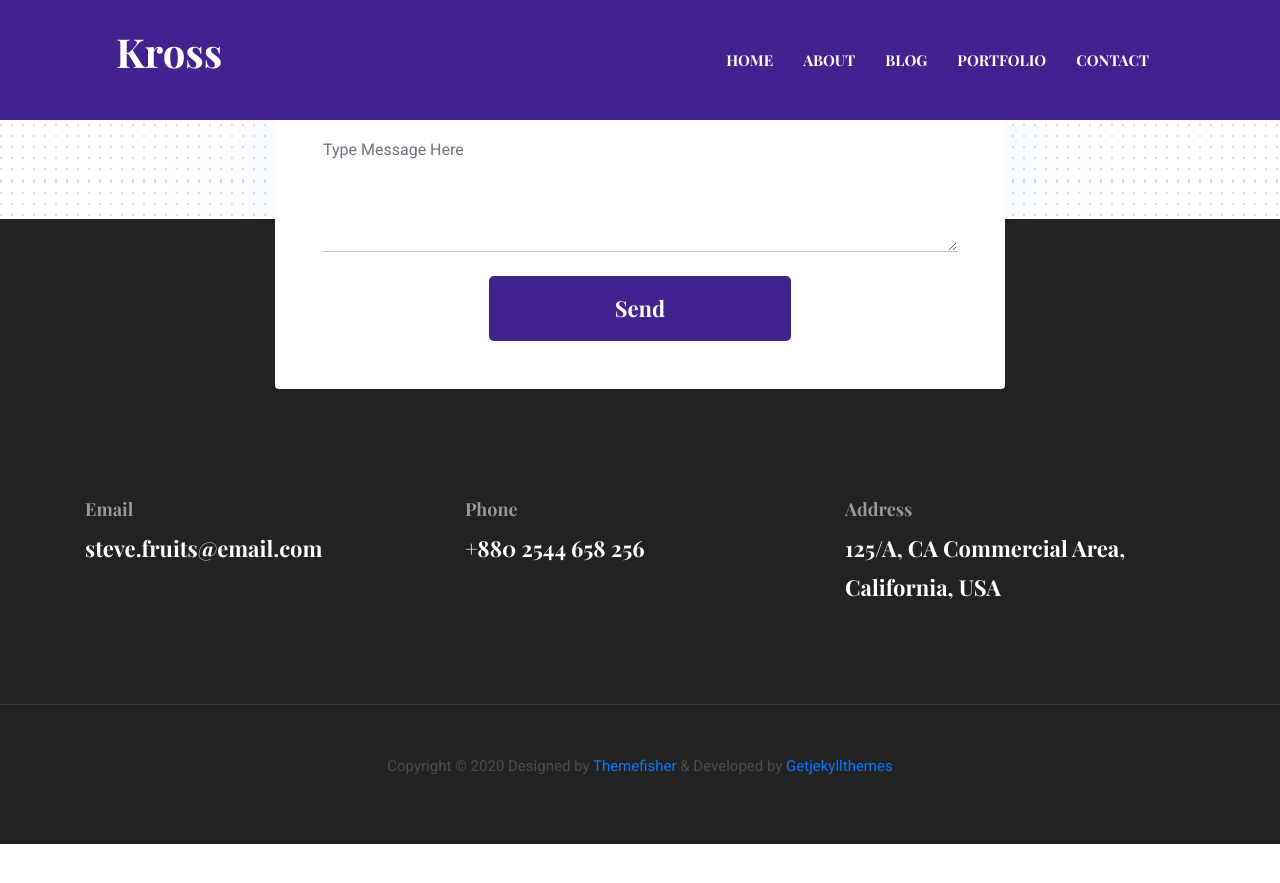
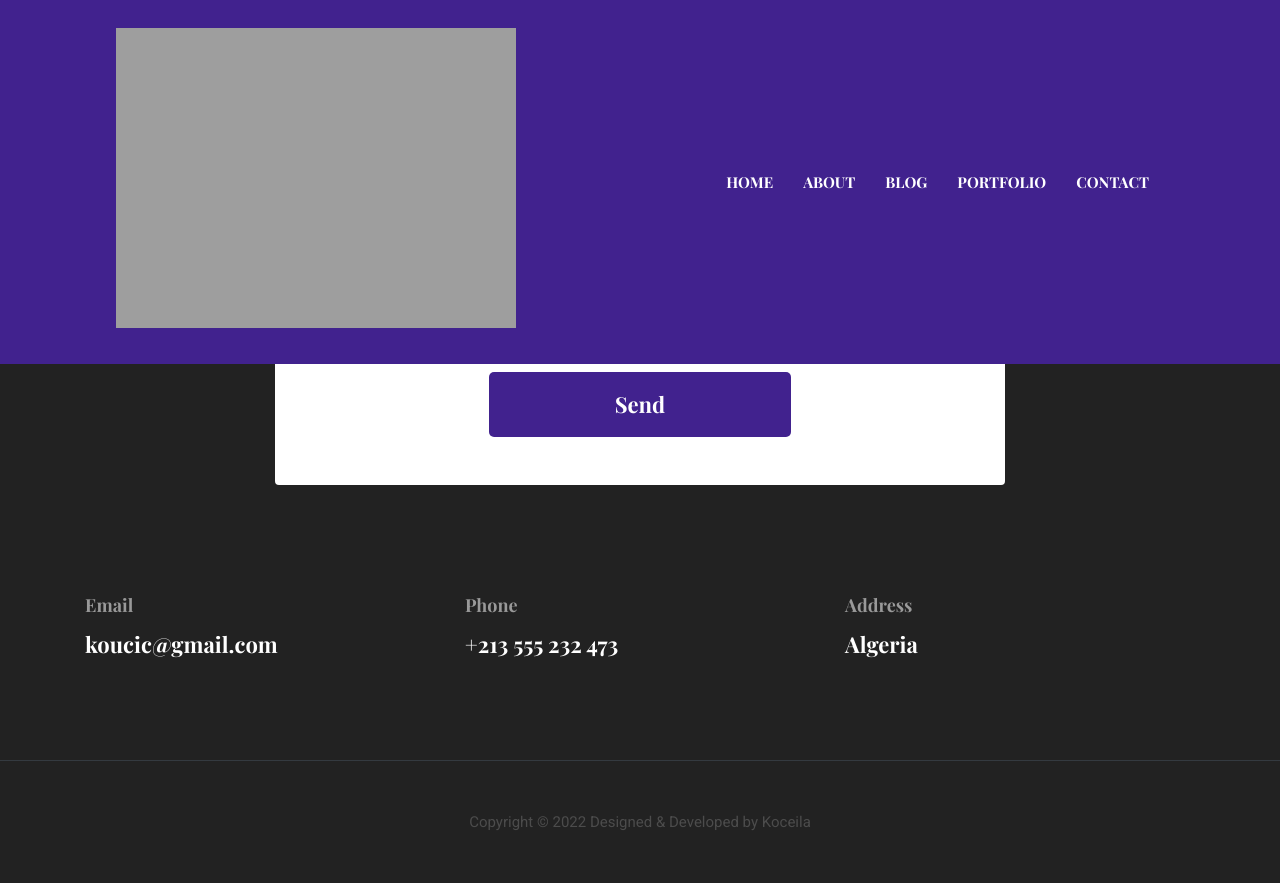
Before and after one commit to koceilachefai/koo, a Jekyll site: the page built from index.html, in a window 1280 px wide and 900 px high, scrolled down 6646 px. Shown: the top 883 px of the window. Built offline with Jekyll 4.4.1, drawn with Linux system fonts in a browser that asks for light colours; before the commit the page ends 7490 px from its top, so only the background shows below that; part of the change alters nothing that is shown; some of the changed text lies outside the part shown.

Commit message:
Updated '_data/settings.yml' via CloudCannon

```diff
--- a/_data/settings.yml
+++ b/_data/settings.yml
@@ -1,296 +1,236 @@
-#-------------------------------
-# General Site Settings
-
-title: Kross
-logo:
-author: themefisher
-description: this is meta description
-email: steve.fruits@email.com
-phone: +880 2544 658 256
-address: 125/A, CA Commercial Area, California, USA
-copyright: Copyright &copy; 2020 Designed by [Themefisher](https://themefisher.com) & Developed by [Getjekyllthemes](https://getjekyllthemes.com)
-
+title: Koceila Portfolio
+logo: Koceila
+author: C.Koceila
+description: this is My portfolio
+email: koucic@gmail.com
+phone: +213 555 232 473
+address: Algeria
+copyright: Copyright &copy; 2022 Designed  & Developed by Koceila
 menu:
-- {name: About, link: '/about'}
-- {name: Blog, link: '/blog'}
-- {name: Portfolio, link: '/portfolio'}
-- {name: Contact, link: '/contact'}
-
-
-#-------------------------------
-# Google Analytics Section
-
-# Analytics helps you understand who visits your website.
-# Learn more at: http://support.google.com/analytics/answer/1008065
-
-# NOTE: If you want to use Google Analytics for basic web tracking: Just uncomment and enter your UA-Code here.
-
-google-analytics: # UA-XXXXXX-X
-
-
-#-------------------------------
-# Comment Section (Disqus)
-
-disqus-identifier: # Add your shortname for Disqus Comment. For example mr-brown
-
-
-#-------------------------------
-# Hero Section
-
+  - name: About
+    link: /about
+  - name: Blog
+    link: /blog
+  - name: Portfolio
+    link: /portfolio
+  - name: Contact
+    link: /contact
+google-analytics:
+disqus-identifier:
 hero:
-  hero-title: Hi! I’m <br> Christoher <br> UX designer
-
+  hero-title: 'Hi! I’m <br> Koceila <br> UX Software and Web Engineer '
 social:
-- {icon: "ti-facebook", link: "#"}
-- {icon: "ti-instagram", link: "#"}
-- {icon: "ti-dribbble", link: "#"}
-- {icon: "ti-twitter", link: "#"}
-
-
-#-------------------------------
-# About (Section and Page)
-
-# About Section
-blurb:
-  Lorem ipsum dolor sit amet, consectetur adipisicing elit, sed do eiusmod tempor incididunt ut labore et dolore magna aliqua. Ut enim ad minim veniam, quis nostrud exercitation ullamco laboris nisi ut aliquip ex ea commodo consequat. Duis aute irure dolor in reprehenderit in voluptate velit esse cillum dolore eu fugiat nulla pariatur.
-
-blurb-btn-link: '/about'
+  - icon: ti-facebook
+    link: '#'
+  - icon: ti-instagram
+    link: '#'
+  - icon: ti-dribbble
+    link: '#'
+  - icon: ti-twitter
+    link: '#'
+blurb: >-
+  Lorem ipsum dolor sit amet, consectetur adipisicing elit, sed do eiusmod
+  tempor incididunt ut labore et dolore magna aliqua. Ut enim ad minim veniam,
+  quis nostrud exercitation ullamco laboris nisi ut aliquip ex ea commodo
+  consequat. Duis aute irure dolor in reprehenderit in voluptate velit esse
+  cillum dolore eu fugiat nulla pariatur.
+blurb-btn-link: /about
 blurb-btn-name: know more
-
-
-# About Page
-
-# Work Process Section
 work-process:
-  - title : "Research and Plan"
-    icon : "assets/images/icons/plan.png"
-    content : "Lorem ipsum dolor sit amet, consectetur adipisicing elit, sed do eiusmod tempor incididunt ut labore et dolore magna aliqua."
-
-  - title : "Design and Develop"
-    icon : "assets/images/icons/design.png"
-    content : "Lorem ipsum dolor sit amet, consectetur adipisicing elit, sed do eiusmod tempor incididunt ut labore et dolore magna aliqua."
-
-  - title : "Deliver"
-    icon : "assets/images/icons/print.png"
-    content : "Lorem ipsum dolor sit amet, consectetur adipisicing elit, sed do eiusmod tempor incididunt ut labore et dolore magna aliqua."
-
-
-# My Team Section
+  - title: Research and Plan
+    icon: assets/images/icons/plan.png
+    content: >-
+      Lorem ipsum dolor sit amet, consectetur adipisicing elit, sed do eiusmod
+      tempor incididunt ut labore et dolore magna aliqua.
+  - title: Design and Develop
+    icon: assets/images/icons/design.png
+    content: >-
+      Lorem ipsum dolor sit amet, consectetur adipisicing elit, sed do eiusmod
+      tempor incididunt ut labore et dolore magna aliqua.
+  - title: Deliver
+    icon: assets/images/icons/print.png
+    content: >-
+      Lorem ipsum dolor sit amet, consectetur adipisicing elit, sed do eiusmod
+      tempor incididunt ut labore et dolore magna aliqua.
 team:
-  - title : "Jack Schenziwe"
-    image : "assets/images/team/member-1.png"
-    designation : "Project Manager"
-
-  - title : "Julias Carlie"
-    image : "assets/images/team/member-2.png"
-    designation : "Web Developer"
-
-  - title : "John Doe"
-    image : "assets/images/team/member-3.png"
-    designation : "Designer"
-
-
-#-------------------------------
-# Skills Section
-
+  - title: Jack Schenziwe
+    image: assets/images/team/member-1.png
+    designation: Project Manager
+  - title: Julias Carlie
+    image: assets/images/team/member-2.png
+    designation: Web Developer
+  - title: John Doe
+    image: assets/images/team/member-3.png
+    designation: Designer
 skills-title: Skills
 skills:
-- {name: Web Design, color: '#fdb157', value: '90%'}
-- {name: Logo Design, color: '#9473e6', value: '60%'}
-- {name: After Effects, color: '#bdecf6', value: '80%'}
-- {name: Web App, color: '#ffbcaa', value: '70%'}
-
-
-#-------------------------------
-# Exprerience Section
-
+  - name: Web Design
+    color: '#fdb157'
+    value: 90%
+  - name: Logo Design
+    color: '#9473e6'
+    value: 60%
+  - name: After Effects
+    color: '#bdecf6'
+    value: 80%
+  - name: Web App
+    color: '#ffbcaa'
+    value: 70%
 experience-title: Experience
 experience:
-- {name: Junior UX Designer, icon: 'icon-1.png', date: 'Jan 2007 - Feb 2009', organization: 'WEBEX'}
-- {name: UX & UI Designer, icon: 'icon-2.png', date: 'Mar 2009 - Aug 2014', organization: 'AUGMEDIX'}
-- {name: Senior UI Designer, icon: 'icon-3.png', date: 'Sep 2014 - Present', organization: 'THEMEFISHER'}
-
-
-#-------------------------------
-# Education Section
-
+  - name: Junior UX Designer
+    icon: icon-1.png
+    date: Jan 2007 - Feb 2009
+    organization: WEBEX
+  - name: UX & UI Designer
+    icon: icon-2.png
+    date: Mar 2009 - Aug 2014
+    organization: AUGMEDIX
+  - name: Senior UI Designer
+    icon: icon-3.png
+    date: Sep 2014 - Present
+    organization: THEMEFISHER
 education-title: Education
 education:
-- {name: Marters in UX Design, date: '2006', organization: 'Masassusets Institute of Technology'}
-- {name: Honours in Fine Arts, date: '2004', organization: 'Harvard University'}
-- {name: Higher Secondary Certificat, date: '2000', organization: 'Cardiff School'}
-- {name: Secondary School Certificate, date: '1998', organization: 'Cardiff School'}
-
-
-#-------------------------------
-# Services Section
-
+  - name: Marters in UX Design
+    date: '2006'
+    organization: Masassusets Institute of Technology
+  - name: Honours in Fine Arts
+    date: '2004'
+    organization: Harvard University
+  - name: Higher Secondary Certificat
+    date: '2000'
+    organization: Cardiff School
+  - name: Secondary School Certificate
+    date: '1998'
+    organization: Cardiff School
 services-title: Services
 services:
-- {
-    name: UI Design,
-    icon: ti-palette,
-    description: 'Lorem ipsum dolor sit amet, consectetur adipisicing elit, sed do eiusmod tempor incididunt ut labore et dolore magna aliqua.',
-    active: # Add true to select section
-  }
-- {
-    name: UX Design,
-    icon: ti-vector,
-    description: 'Lorem ipsum dolor sit amet, consectetur adipisicing elit, sed do eiusmod tempor incididunt ut labore et dolore magna aliqua.',
-    active: true # Add true to select section
-  }
-- {
-    name: Interaction Design,
-    icon: ti-panel,
-    description: 'Lorem ipsum dolor sit amet, consectetur adipisicing elit, sed do eiusmod tempor incididunt ut labore et dolore magna aliqua.',
-    active: # Add true to select section
-  }
-
-
-
-#-------------------------------
-# Portfolio (Section and Page)
-
-# Portfolio Home Section
+  - name: UI Design
+    icon: ti-palette
+    description: >-
+      Lorem ipsum dolor sit amet, consectetur adipisicing elit, sed do eiusmod
+      tempor incididunt ut labore et dolore magna aliqua.
+    active:
+  - name: UX Design
+    icon: ti-vector
+    description: >-
+      Lorem ipsum dolor sit amet, consectetur adipisicing elit, sed do eiusmod
+      tempor incididunt ut labore et dolore magna aliqua.
+    active: true
+  - name: Interaction Design
+    icon: ti-panel
+    description: >-
+      Lorem ipsum dolor sit amet, consectetur adipisicing elit, sed do eiusmod
+      tempor incididunt ut labore et dolore magna aliqua.
+    active:
 portfolio-home-items:
-  - image : "assets/images/portfolio/item-1.png"
-    url: "#"
-
-  - image : "assets/images/portfolio/item-2.png"
-    url: "#"
-
-  - image : "assets/images/portfolio/item-3.png"
-    url: "#"
-
-  - image : "assets/images/portfolio/item-4.png"
-    url: "#"
-
-  - image : "assets/images/portfolio/item-5.png"
-    url: "#"
-
-
-# Portfolio Page
+  - image: assets/images/portfolio/item-1.png
+    url: '#'
+  - image: assets/images/portfolio/item-2.png
+    url: '#'
+  - image: assets/images/portfolio/item-3.png
+    url: '#'
+  - image: assets/images/portfolio/item-4.png
+    url: '#'
+  - image: assets/images/portfolio/item-5.png
+    url: '#'
 portfolio-label:
-- {
-    title : "UI/UX Design",
-    type : "design"
-  }
-- {
-    title : "BRANDING",
-    type : "branding"
-  }
-- {
-    title : "ILLUSTRATION",
-    type : "illustration"
-  }
-
+  - title: UI/UX Design
+    type: design
+  - title: BRANDING
+    type: branding
+  - title: ILLUSTRATION
+    type: illustration
 portfolio-items:
-  - image : "assets/images/portfolio/item-1.png"
-    url: "#"
+  - image: assets/images/portfolio/item-1.png
+    url: '#'
     portfolio-type:
-     - type: "design"
-     - type: "illustration"
-
-  - image : "assets/images/portfolio/item-2.png"
-    url: "#"
+      - type: design
+      - type: illustration
+  - image: assets/images/portfolio/item-2.png
+    url: '#'
     portfolio-type:
-      - type: "branding"
-
-  - image : "assets/images/portfolio/item-3.png"
-    url: "#"
+      - type: branding
+  - image: assets/images/portfolio/item-3.png
+    url: '#'
     portfolio-type:
-      - type: "illustration"
-
-  - image : "assets/images/portfolio/item-6.png"
-    url: "#"
+      - type: illustration
+  - image: assets/images/portfolio/item-6.png
+    url: '#'
     portfolio-type:
-      - type: "design"
-      - type: "branding"
-
-  - image : "assets/images/portfolio/item-8.png"
-    url: "#"
+      - type: design
+      - type: branding
+  - image: assets/images/portfolio/item-8.png
+    url: '#'
     portfolio-type:
-      - type: "illustration"
-
-  - image : "assets/images/portfolio/item-5.png"
-    url: "#"
+      - type: illustration
+  - image: assets/images/portfolio/item-5.png
+    url: '#'
     portfolio-type:
-      - type: "design"
-
-  - image : "assets/images/portfolio/item-1.png"
-    url: "#"
+      - type: design
+  - image: assets/images/portfolio/item-1.png
+    url: '#'
     portfolio-type:
-      - type: "branding"
-
-  - image : "assets/images/portfolio/item-3.png"
-    url: "#"
+      - type: branding
+  - image: assets/images/portfolio/item-3.png
+    url: '#'
     portfolio-type:
-      - type: "design"
-      - type: "illustration"
-      - type: "branding"
-
-  - image : "assets/images/portfolio/item-7.png"
-    url: "#"
+      - type: design
+      - type: illustration
+      - type: branding
+  - image: assets/images/portfolio/item-7.png
+    url: '#'
     portfolio-type:
-      - type: "illustration"
-
-
-#-------------------------------
-# Testimonials Section
-
+      - type: illustration
 testimonial-items:
-  - name: "Jesica Gomez"
-    image: "assets/images/testimonial/client-1.png"
-    designation : "CEO, Funder"
-    content : "Lorem ipsum dolor sit amet, consectetur adipisicing elit, sed do eiusmod tempor incididunt ut labore et dolore magna aliqua. Ut enim ad minim veniam, <strong>quis nostrud exercitation ullamco laboris nisi ut aliquip ex ea commodo consequat.</strong> Duis aute irure dolor in reprehenderit in voluptate velit esse cillum dolore eu fugiat nulla pariatur."
-
-  - name: "Jesica Gomez"
-    image: "assets/images/testimonial/client-1.png"
-    designation: "CEO, Funder"
-    content: "Lorem ipsum dolor sit amet, consectetur adipisicing elit, sed do eiusmod tempor incididunt ut labore et dolore magna aliqua. Ut enim ad minim veniam, <strong>quis nostrud exercitation ullamco laboris nisi ut aliquip ex ea commodo consequat.</strong> Duis aute irure dolor in reprehenderit in voluptate velit esse cillum dolore eu fugiat nulla pariatur."
-
-  - name: "Jesica Gomez"
-    image: "assets/images/testimonial/client-1.png"
-    designation: "CEO, Funder"
-    content: "Lorem ipsum dolor sit amet, consectetur adipisicing elit, sed do eiusmod tempor incididunt ut labore et dolore magna aliqua. Ut enim ad minim veniam, <strong>quis nostrud exercitation ullamco laboris nisi ut aliquip ex ea commodo consequat.</strong> Duis aute irure dolor in reprehenderit in voluptate velit esse cillum dolore eu fugiat nulla pariatur."
-
-
-#-------------------------------
-# Client Slider Section
-
+  - name: Jesica Gomez
+    image: assets/images/testimonial/client-1.png
+    designation: CEO, Funder
+    content: >-
+      Lorem ipsum dolor sit amet, consectetur adipisicing elit, sed do eiusmod
+      tempor incididunt ut labore et dolore magna aliqua. Ut enim ad minim
+      veniam, <strong>quis nostrud exercitation ullamco laboris nisi ut aliquip
+      ex ea commodo consequat.</strong> Duis aute irure dolor in reprehenderit
+      in voluptate velit esse cillum dolore eu fugiat nulla pariatur.
+  - name: Jesica Gomez
+    image: assets/images/testimonial/client-1.png
+    designation: CEO, Funder
+    content: >-
+      Lorem ipsum dolor sit amet, consectetur adipisicing elit, sed do eiusmod
+      tempor incididunt ut labore et dolore magna aliqua. Ut enim ad minim
+      veniam, <strong>quis nostrud exercitation ullamco laboris nisi ut aliquip
+      ex ea commodo consequat.</strong> Duis aute irure dolor in reprehenderit
+      in voluptate velit esse cillum dolore eu fugiat nulla pariatur.
+  - name: Jesica Gomez
+    image: assets/images/testimonial/client-1.png
+    designation: CEO, Funder
+    content: >-
+      Lorem ipsum dolor sit amet, consectetur adipisicing elit, sed do eiusmod
+      tempor incididunt ut labore et dolore magna aliqua. Ut enim ad minim
+      veniam, <strong>quis nostrud exercitation ullamco laboris nisi ut aliquip
+      ex ea commodo consequat.</strong> Duis aute irure dolor in reprehenderit
+      in voluptate velit esse cillum dolore eu fugiat nulla pariatur.
 client-slider-items:
-  - logo: "assets/images/clients-logo/client-logo-1.png"
-    url: "#"
-
-  - logo: "assets/images/clients-logo/client-logo-2.png"
-    url: "#"
-
-  - logo: "assets/images/clients-logo/client-logo-3.png"
-    url: "#"
-
-  - logo: "assets/images/clients-logo/client-logo-4.png"
-    url: "#"
-
-  - logo: "assets/images/clients-logo/client-logo-5.png"
-    url: "#"
-
-  - logo: "assets/images/clients-logo/client-logo-1.png"
-    url: "#"
-
-  - logo: "assets/images/clients-logo/client-logo-2.png"
-    url: "#"
-
-  - logo: "assets/images/clients-logo/client-logo-3.png"
-    url: "#"
-
-  - logo: "assets/images/clients-logo/client-logo-4.png"
-    url: "#"
-
-  - logo: "assets/images/clients-logo/client-logo-5.png"
-    url: "#"
-
-#-------------------------------
-# Contact Section
-
+  - logo: assets/images/clients-logo/client-logo-1.png
+    url: '#'
+  - logo: assets/images/clients-logo/client-logo-2.png
+    url: '#'
+  - logo: assets/images/clients-logo/client-logo-3.png
+    url: '#'
+  - logo: assets/images/clients-logo/client-logo-4.png
+    url: '#'
+  - logo: assets/images/clients-logo/client-logo-5.png
+    url: '#'
+  - logo: assets/images/clients-logo/client-logo-1.png
+    url: '#'
+  - logo: assets/images/clients-logo/client-logo-2.png
+    url: '#'
+  - logo: assets/images/clients-logo/client-logo-3.png
+    url: '#'
+  - logo: assets/images/clients-logo/client-logo-4.png
+    url: '#'
+  - logo: assets/images/clients-logo/client-logo-5.png
+    url: '#'
 contact-title: Contact Info
-contact-email: steve.fruits@email.com
+contact-email: koucic@gmail.com
```
